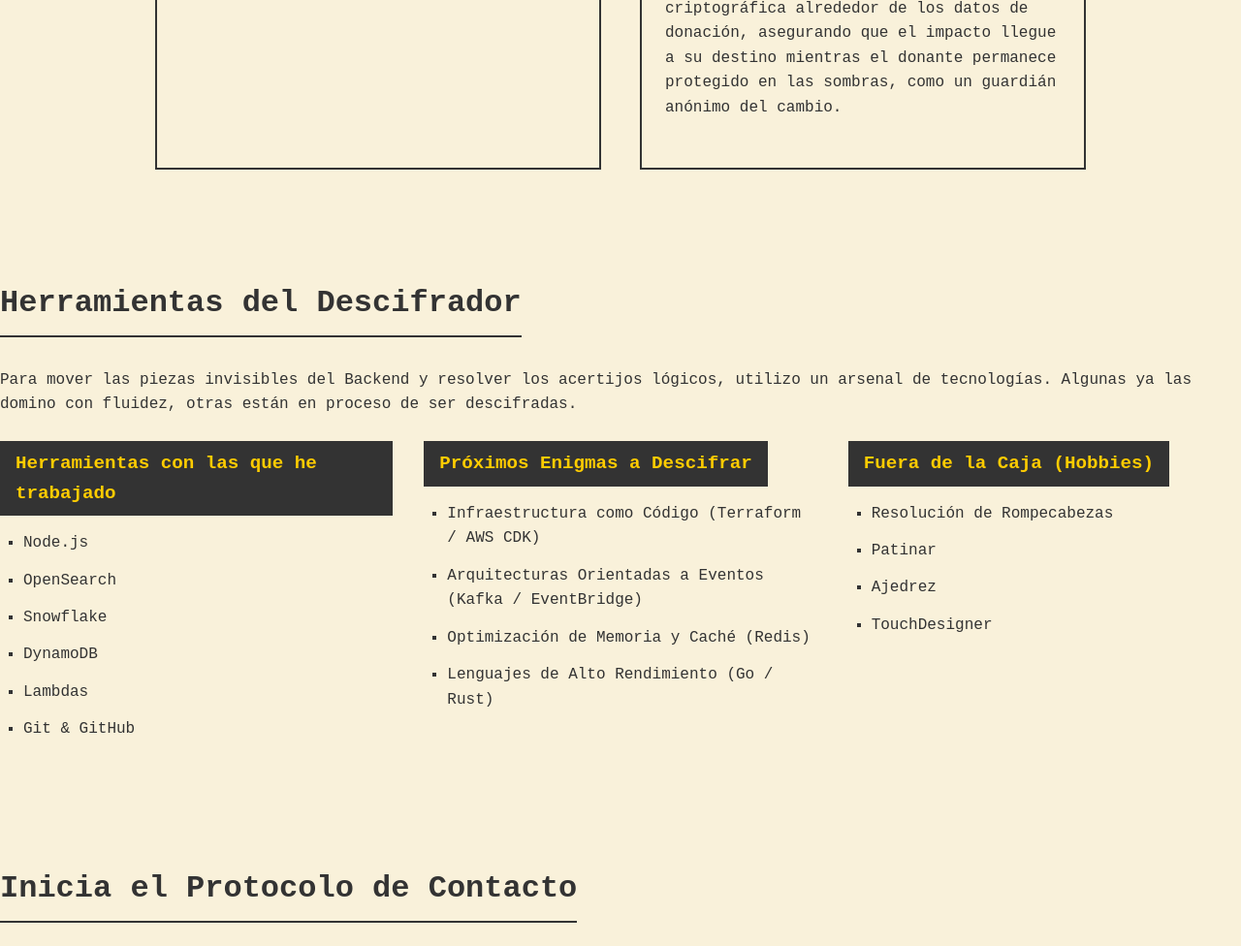
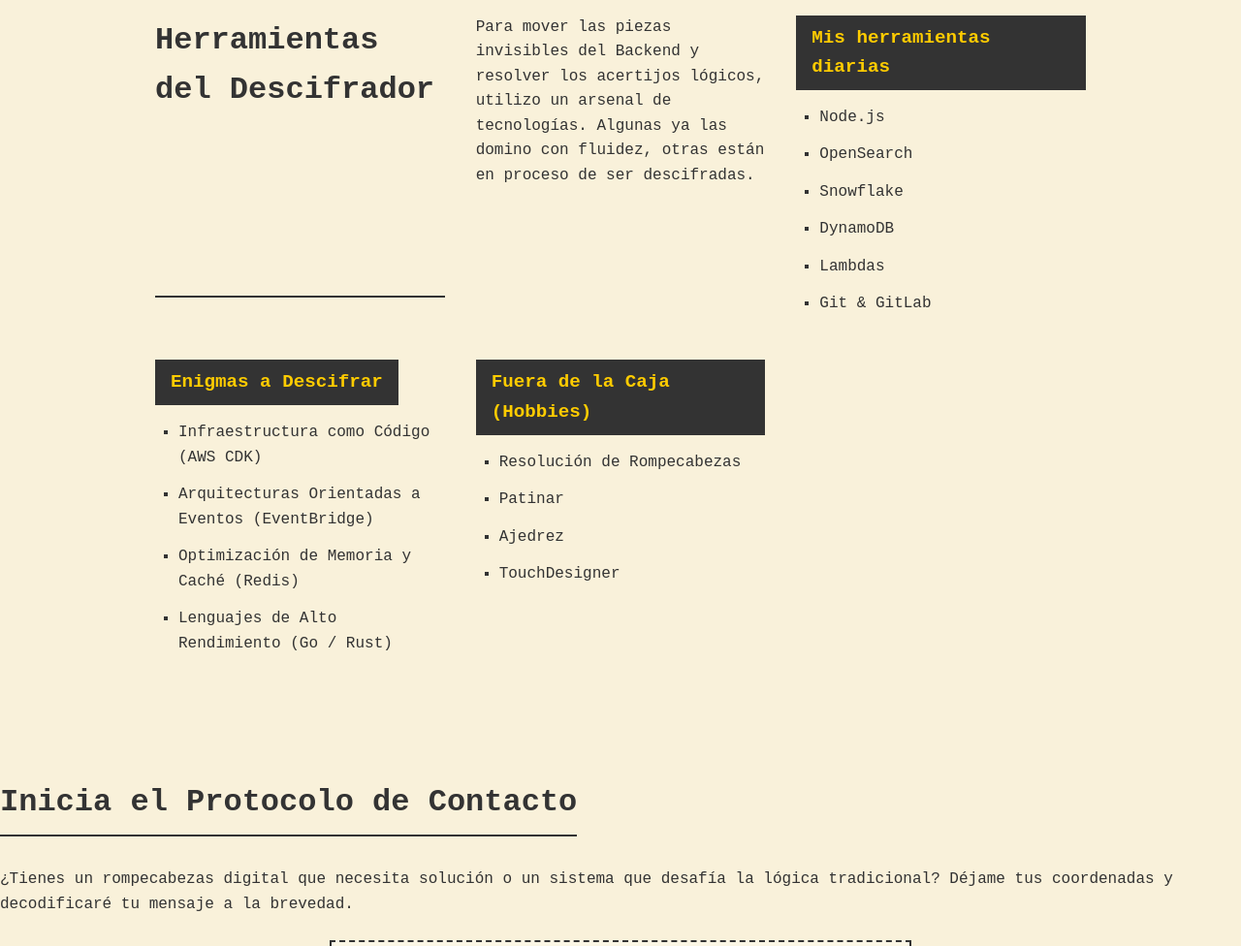
Before and after one commit to vlmnst/PFO-LandingPage, a plain HTML site: page index.html in a window 1280 px wide. Shown: the part 1895-2871 px from the top of the page at 97% size. Drawn offline with Linux system fonts and the light colour scheme; a script that the page names is missing; a web font is replaced by a local one.

Commit message:
feat: fix styles

```diff
--- a/css/styles.css
+++ b/css/styles.css
@@ -156,7 +156,7 @@ section {
 
 .tarjeta img, .pelicula img {
   width: 100%; /* Unidad relativa (%) */
-  height: auto;
+  height: 155px; /* Altura fija para mantener consistencia */
   object-fit: cover;
   border-bottom: 2px solid var(--color-texto);
   margin-bottom: 1rem;
@@ -168,6 +168,7 @@ section {
   display: grid;
   grid-template-columns: repeat(auto-fit, minmax(250px, 1fr));
   gap: 2rem;
+  margin-inline: 10rem;
 }
 
 .columna-habilidades h3 {
--- a/index.html
+++ b/index.html
@@ -66,27 +66,27 @@
 </section>
 
 <section id="habilidades">
+    <div class="contenedor-habilidades">
                 <h2>Herramientas del Descifrador</h2>
                 <p>Para mover las piezas invisibles del Backend y resolver los acertijos lógicos, utilizo un arsenal de tecnologías. Algunas ya las domino con fluidez, otras están en proceso de ser descifradas.</p>
 
-                <div class="contenedor-habilidades">
                     <div class="columna-habilidades">
-                        <h3>Herramientas con las que he trabajado</h3>
+                        <h3>Mis herramientas diarias</h3>
                         <ul>
                             <li>Node.js</li>
                             <li>OpenSearch</li>
                             <li>Snowflake</li>
                             <li>DynamoDB</li>
                             <li>Lambdas</li>
-                            <li>Git & GitHub</li>
+                            <li>Git & GitLab</li>
                         </ul>
                     </div>
 
                     <div class="columna-habilidades">
-                        <h3>Próximos Enigmas a Descifrar</h3>
+                        <h3>Enigmas a Descifrar</h3>
                         <ul>
-                            <li>Infraestructura como Código (Terraform / AWS CDK)</li>
-                            <li>Arquitecturas Orientadas a Eventos (Kafka / EventBridge)</li>
+                            <li>Infraestructura como Código (AWS CDK)</li>
+                            <li>Arquitecturas Orientadas a Eventos (EventBridge)</li>
                             <li>Optimización de Memoria y Caché (Redis)</li>
                             <li>Lenguajes de Alto Rendimiento (Go / Rust)</li>
                         </ul>
```
